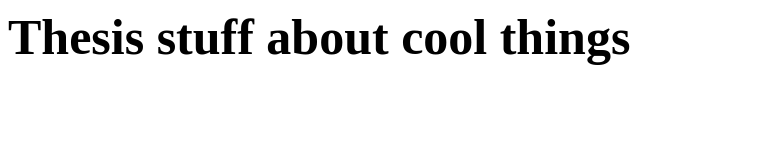
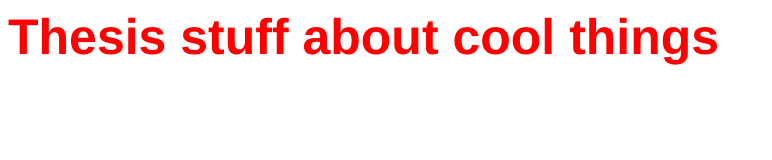
Before and after one commit to kabk/govt-theses-16-Charlotte-gramberg, a plain HTML site: page index.html in a window 1280 px wide. Shown: the whole page, without its empty margins (0-772 px from the left). Drawn offline with Linux system fonts and the light colour scheme.

Commit message:
Coleur
kleur

```diff
--- a/index.html
+++ b/index.html
@@ -4,8 +4,8 @@
                 	<style>
                 	.text {
                 	font-size: 50px;
-                	font-family: Helvetica
-                	color: red;
+                	font-family: Helvetica;
+                	color: #FF0000;
 
                 	}
                 	</style>
```
